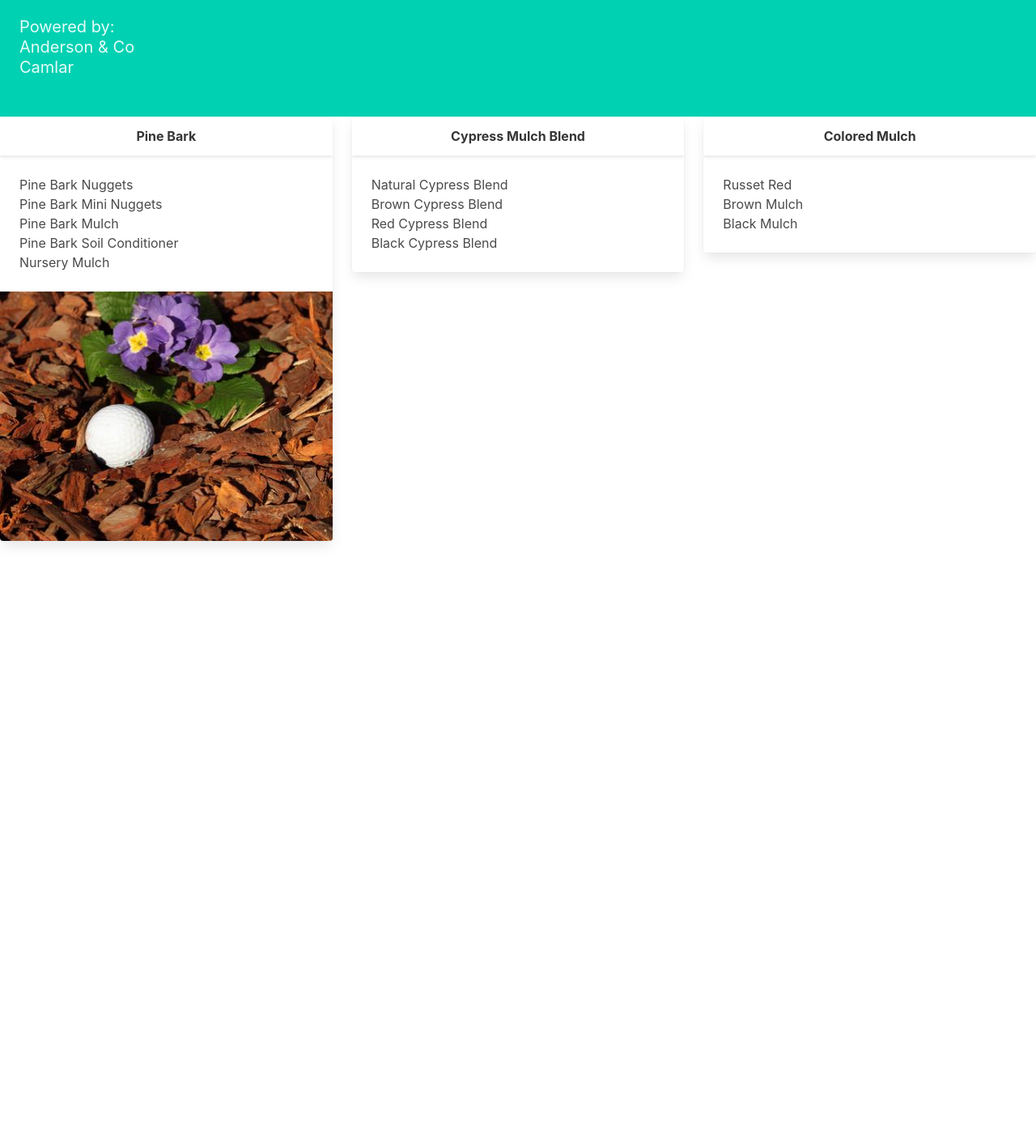
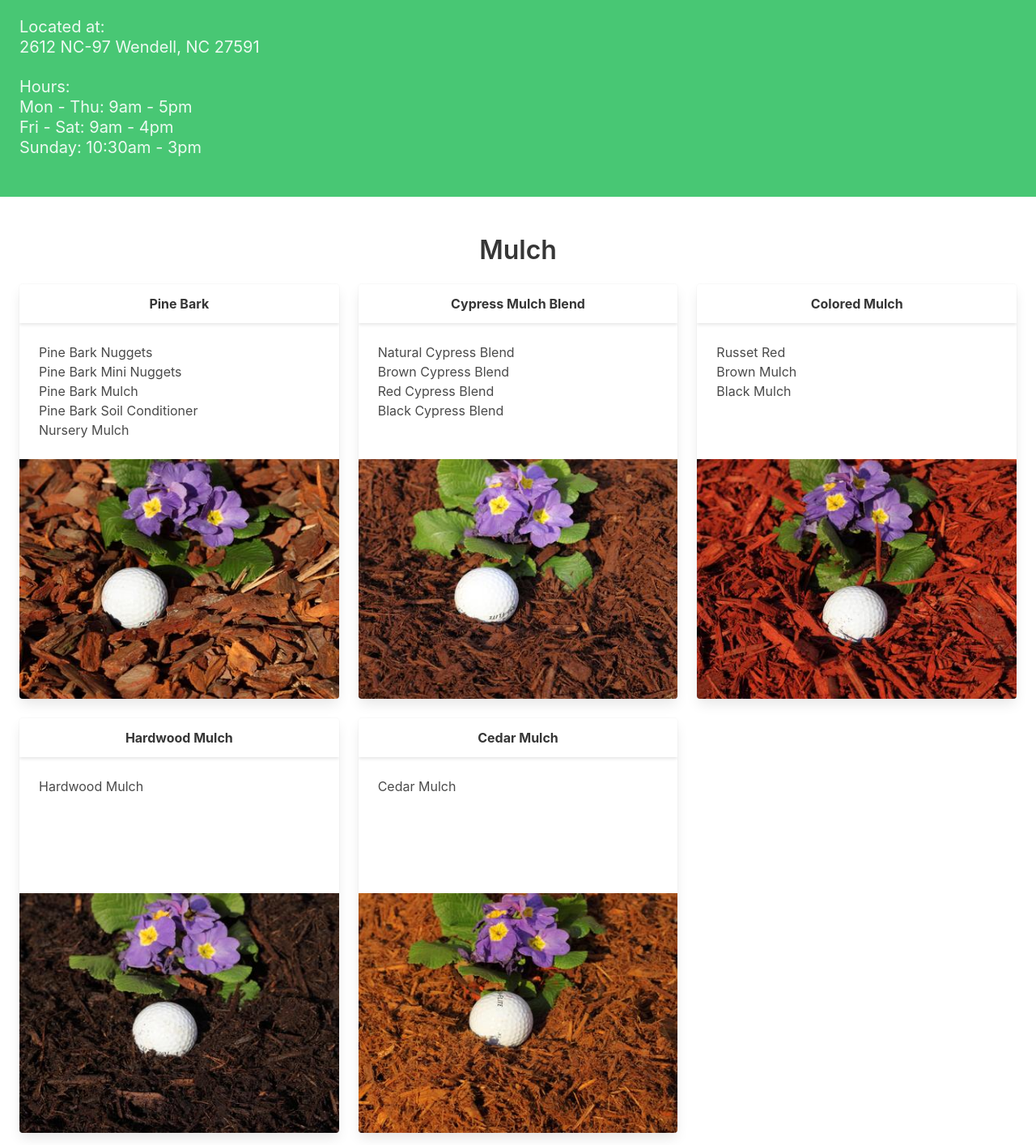
Before and after one commit to tristananderson1141/mulchsite, a plain HTML site: page Mulch-Gravel-Site.html in a window 1280 px wide. Shown: the part 134-1548 px from the top of the page at 81% size. Before the commit the page ends 826 px from the top, so only its background shows below. Drawn offline with Linux system fonts and the light colour scheme.

Commit message:
Added mulch cards and mulch images, altered website header

```diff
--- a/Mulch-Gravel-Site.html
+++ b/Mulch-Gravel-Site.html
@@ -19,18 +19,29 @@
         <title>Lawn Life - Troy Anderson</title>
     </head>
     <body>
-        <section class="hero is-primary">
+        <section class="hero is-success">
             <div class="hero-body">
                 <div class="container"></div>
                     <h1 class="title is-1">Lawn Life</h1>
                     <h2 class="subtitle">Troy Anderson</h2>
-                    <h2 class="subtitle">Powered by:
-                        <ul><li>Anderson & Co</li><li>Camlar</li></ul>
+                    <h2 class="subtitle">
+                        <p>Located at:</p>
+                        <p>2612 NC-97 Wendell, NC 27591</p>
+                    </h2>
+                    <h2 class="subtitle">
+                        <p>Hours:</p>
+                        <ul>
+                            <li>Mon - Thu: 9am - 5pm</li>
+                            <li>Fri - Sat: 9am - 4pm</li>
+                            <li>Sunday: 10:30am - 3pm</li>
+                        </ul>
                     </h2>
                 </div>
             </div>
         </section>
 
+        <section class="section">
+            <h2 style="text-align:center" class="title">Mulch</h2>
             <div class="columns">
                 <div class="column">
                     <div class="card">
@@ -48,7 +59,7 @@
                         </div>
                         <div class="card-image">
                             <figure class="image is-4by3">
-                            <img src="images/pine-bark-mini-nuggets.JPG" alt="Placeholder image">
+                                <img src="preview-images/pine-bark-mini-nuggets.JPG" alt="Placeholder image">
                             </figure>
                         </div>
                     </div>
@@ -64,7 +75,13 @@
                                 <li>Brown Cypress Blend</li>
                                 <li>Red Cypress Blend</li>
                                 <li>Black Cypress Blend</li>
+                                <br>
                             </ul>
+                        </div>
+                        <div class="card-image">
+                            <figure class="image is-4by3">
+                                <img src="preview-images/cypress-mulch-blend.JPG" alt="Placeholder image">
+                            </figure>
                         </div>
                     </div>
                 </div>
@@ -78,11 +95,64 @@
                                 <li>Russet Red</li>
                                 <li>Brown Mulch</li>
                                 <li>Black Mulch</li>
+                                <br>
+                                <br>
                             </ul>
+                        </div>
+                        <div class="card-image">
+                            <figure class="image is-4by3">
+                                <img src="preview-images/colored-mulch.JPG" alt="Placeholder image">
+                            </figure>
                         </div>
                     </div>
                 </div>
             </div>
+            <div class="columns">
+                <div class="column">
+                    <div class="card">
+                        <div class="card-header">
+                            <div class="card-header-title is-centered">Hardwood Mulch</div>
+                        </div>
+                        <div class="card-content">
+                            <ul>
+                                <li>Hardwood Mulch</li>
+                                <br>
+                                <br>
+                                <br>
+                                <br>
+                            </ul>
+                        </div>
+                        <div class="card-image">
+                            <figure class="image is-4by3">
+                                <img src="preview-images/hardwood-mulch.JPG" alt="Placeholder image">
+                            </figure>
+                        </div>
+                    </div>
+                </div>
+                <div class="column">
+                    <div class="card">
+                        <div class="card-header">
+                            <div class="card-header-title is-centered">Cedar Mulch</div>
+                        </div>
+                        <div class="card-content">
+                            <ul>
+                                <li>Cedar Mulch</li>
+                                <br>
+                                <br>
+                                <br>
+                                <br>
+                            </ul>
+                        </div>
+                        <div class="card-image">
+                            <figure class="image is-4by3">
+                                <img src="preview-images/cedar-mulch.JPG" alt="Placeholder image">
+                            </figure>
+                        </div>
+                    </div>
+                </div>
+                <div class="column"></div>
+            </div>
+        </section>
         <script src="processRequest.js"></script>
     </body>
 </html>
```
Also changed, not shown: preview-images/cedar-mulch.JPG (added), preview-images/colored-mulch.JPG (added), preview-images/cypress-mulch-blend.JPG (added), preview-images/hardwood-mulch.JPG (added), preview-images/pine-bark-mini-nuggets.JPG (renamed from images/pine-bark-mini-nuggets.JPG). Lines whose indentation alone changed are shown as unchanged.
